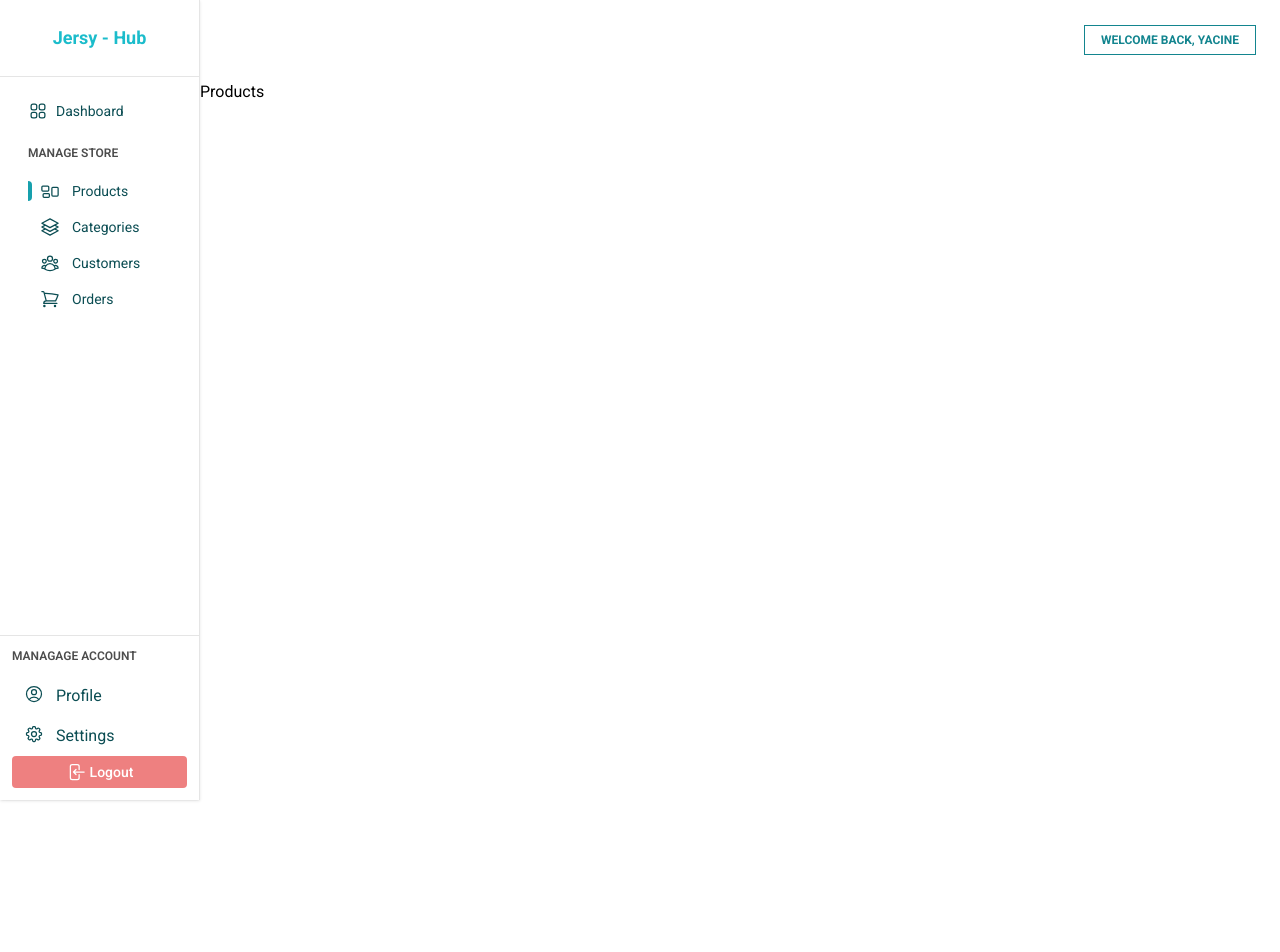
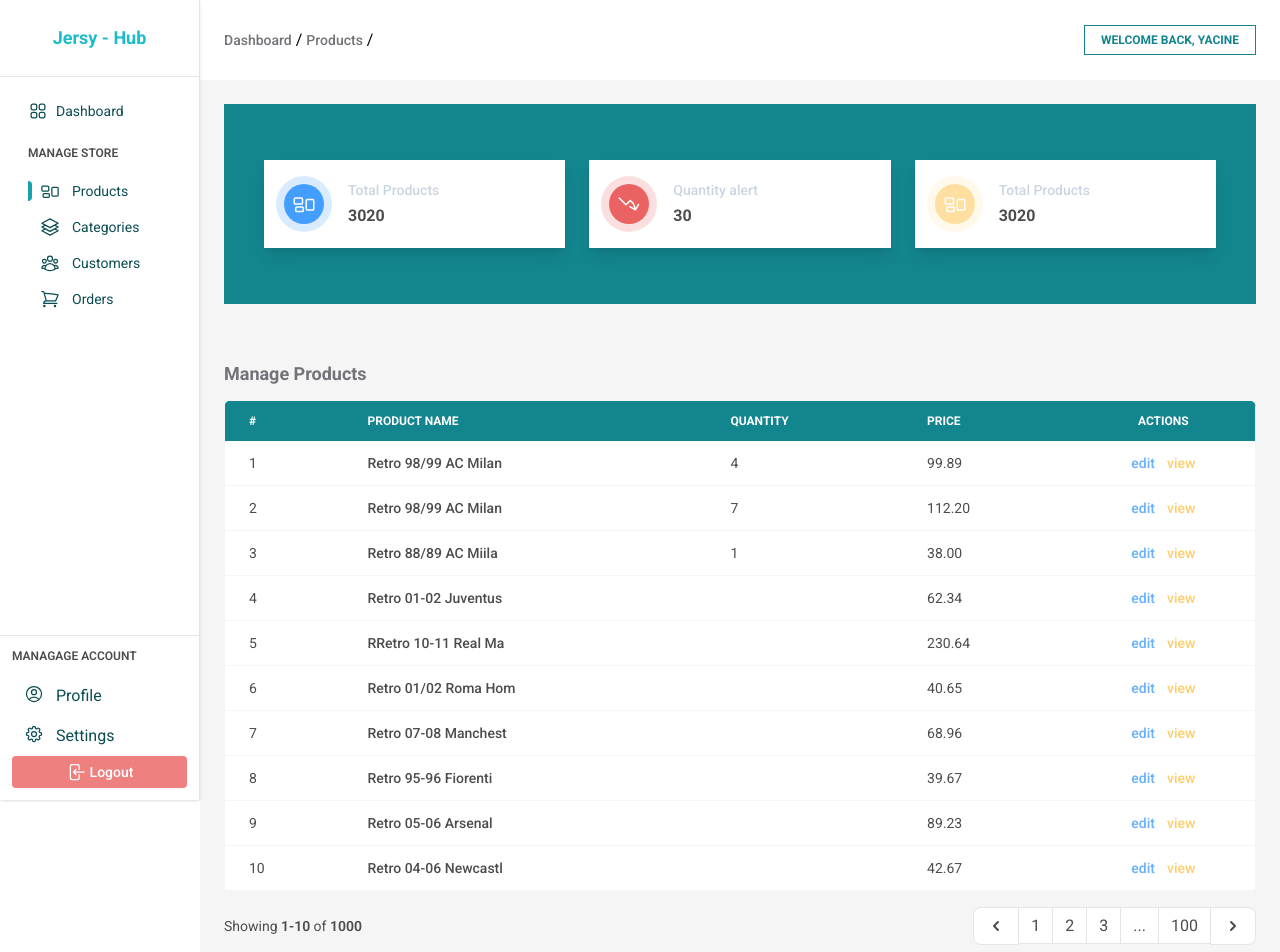
Before and after one commit to yacineahmaich/mega-mart-front, a React (Vite) app: page /dashboard/products in a window 1280 px wide. Shown: the top 952 px of the page. Before the commit the page ends 800 px from the top, so only its background shows below. Built offline with nearby package versions, Linux system fonts and the light colour scheme.

Commit message:
🚀 add manage products pages

```diff
--- a/src/components/admin/Navbar.tsx
+++ b/src/components/admin/Navbar.tsx
@@ -1,11 +1,24 @@
-import { ChevronDownIcon } from '@heroicons/react/24/solid'
+import { useLocation } from 'react-router-dom'
 
 const Navbar = () => {
+  const { pathname } = useLocation()
+
+  const routerNavigation = pathname.split('/').filter(el => el !== '')
+
   return (
-    <div className="fixed top-0 left-0 w-full pl-admin-sidebar h-admin-navbar">
+    <div className="w-full h-admin-navbar">
       <div className="flex items-center w-full h-full px-6 bg-white">
         <header className="flex items-center justify-between w-full py-3">
-          <span>&nbsp;</span>
+          <div className="space-x-1">
+            {routerNavigation.map((route, idx) => (
+              <span key={idx}>
+                <span className="mr-1 text-sm font-medium capitalize text-dark-500">
+                  {route}
+                </span>
+                <span>/</span>
+              </span>
+            ))}
+          </div>
 
           <nav>
             <span className="inline-flex text-primary-600 font-bold items-center px-4 py-1.5 text-xs uppercase border border-primary-600">
--- /dev/null
+++ b/src/components/admin/products/ProductsTable.tsx
@@ -0,0 +1,162 @@
+import { products } from '../../../utils/contants'
+import { Link } from 'react-router-dom'
+
+const ProductsTable = () => {
+  return (
+    <section>
+      <div className="relative overflow-hidden overflow-x-auto rounded-t-lg">
+        <table className="w-full text-sm text-left border text-dark-600 border-light ">
+          <thead className="text-xs text-white uppercase bg-primary-600">
+            <tr>
+              <th scope="col" className="px-6 py-3">
+                #
+              </th>
+              <th scope="col" className="px-6 py-3">
+                Product name
+              </th>
+              <th scope="col" className="px-6 py-3">
+                quantity
+              </th>
+              <th scope="col" className="px-6 py-3">
+                price
+              </th>
+              <th scope="col" className="px-6 py-3 text-center">
+                actions
+              </th>
+            </tr>
+          </thead>
+          <tbody>
+            {products.map(product => (
+              <tr className="bg-white border-b last:border-none text-dark-600 border-light">
+                <td className="px-6 py-3">{product.id}</td>
+                <th
+                  scope="row"
+                  className="px-6 py-3 font-medium text-gray-900 whitespace-nowrap"
+                >
+                  {product.name.slice(0, 20)}
+                </th>
+                <td className="px-6 py-3">{product.quantity}</td>
+                <td className="px-6 py-3">{product.price}</td>
+
+                <td className="space-x-3 text-center">
+                  <Link
+                    to="products"
+                    className="text-sm font-medium hover:underline text-info-300"
+                  >
+                    edit
+                  </Link>
+                  <Link
+                    to="products"
+                    className="text-sm font-medium hover:underline text-warning-900"
+                  >
+                    view
+                  </Link>
+                </td>
+              </tr>
+            ))}
+          </tbody>
+        </table>
+      </div>
+
+      {/* table pagination */}
+      <nav
+        className="flex items-center justify-between pt-4"
+        aria-label="Table navigation"
+      >
+        <span className="text-sm font-normal text-dark-600 ">
+          Showing&nbsp;
+          <span className="font-semibold text-gray-900">1-10&nbsp;</span>
+          of&nbsp;
+          <span className="font-semibold text-gray-900">1000&nbsp;</span>
+        </span>
+        <ul className="inline-flex items-center -space-x-px">
+          <li>
+            <a
+              href="#"
+              className="block px-3 py-2 ml-0 leading-tight bg-white border rounded-l-lg text-dark-600 border-gray hover:bg-primary-600 hover:text-white -700 "
+            >
+              <span className="sr-only">Previous</span>
+              <svg
+                className="w-5 h-5"
+                aria-hidden="true"
+                fill="currentColor"
+                viewBox="0 0 20 20"
+                xmlns="http://www.w3.org/2000/svg"
+              >
+                <path
+                  fill-rule="evenodd"
+                  d="M12.707 5.293a1 1 0 010 1.414L9.414 10l3.293 3.293a1 1 0 01-1.414 1.414l-4-4a1 1 0 010-1.414l4-4a1 1 0 011.414 0z"
+                  clip-rule="evenodd"
+                ></path>
+              </svg>
+            </a>
+          </li>
+          <li>
+            <a
+              href="#"
+              className="px-3 py-2 leading-tight bg-white border text-dark-600 border-gray hover:bg-primary-600 hover:text-white"
+            >
+              1
+            </a>
+          </li>
+          <li>
+            <a
+              href="#"
+              className="px-3 py-2 leading-tight bg-white border text-dark-600 border-gray hover:bg-primary-600 hover:text-white"
+            >
+              2
+            </a>
+          </li>
+          <li>
+            <a
+              href="#"
+              aria-current="page"
+              className="px-3 py-2 leading-tight bg-white border text-dark-600 border-gray hover:bg-primary-600 hover:text-white"
+            >
+              3
+            </a>
+          </li>
+          <li>
+            <a
+              href="#"
+              className="px-3 py-2 leading-tight bg-white border text-dark-600 border-gray hover:bg-primary-600 hover:text-white"
+            >
+              ...
+            </a>
+          </li>
+          <li>
+            <a
+              href="#"
+              className="px-3 py-2 leading-tight bg-white border text-dark-600 border-gray hover:bg-primary-600 hover:text-white "
+            >
+              100
+            </a>
+          </li>
+          <li>
+            <a
+              href="#"
+              className="block px-3 py-2 leading-tight bg-white border rounded-r-lg text-dark-600 border-gray hover:bg-primary-600 hover:text-white "
+            >
+              <span className="sr-only">Next</span>
+              <svg
+                className="w-5 h-5"
+                aria-hidden="true"
+                fill="currentColor"
+                viewBox="0 0 20 20"
+                xmlns="http://www.w3.org/2000/svg"
+              >
+                <path
+                  fill-rule="evenodd"
+                  d="M7.293 14.707a1 1 0 010-1.414L10.586 10 7.293 6.707a1 1 0 011.414-1.414l4 4a1 1 0 010 1.414l-4 4a1 1 0 01-1.414 0z"
+                  clip-rule="evenodd"
+                ></path>
+              </svg>
+            </a>
+          </li>
+        </ul>
+      </nav>
+    </section>
+  )
+}
+
+export default ProductsTable
--- /dev/null
+++ b/src/components/admin/products/StatisticCard.tsx
@@ -0,0 +1,40 @@
+import { FC } from 'react'
+
+type Props = {
+  label: string
+  value: string | number
+  icon: React.ForwardRefExoticComponent<
+    Omit<React.SVGProps<SVGSVGElement>, 'ref'> & {
+      title?: string | undefined
+      titleId?: string | undefined
+    } & React.RefAttributes<SVGSVGElement>
+  >
+  className?: string
+  iconWrapperClassName?: string
+}
+
+const StatisticCard: FC<Props> = ({
+  label,
+  value,
+  icon: Icon,
+  className,
+  iconWrapperClassName,
+}) => {
+  return (
+    <article
+      className={`flex items-center gap-6 p-5 bg-white shadow-lg border-gray ${className}`}
+    >
+      <div
+        className={`p-2 text-white rounded-full ring-8 ${iconWrapperClassName}`}
+      >
+        <Icon className="w-6 h-6" />
+      </div>
+      <div className="flex flex-col gap-1">
+        <span className="text-sm font-medium text-slate-300">{label}</span>
+        <span className="font-bold text-dark-600 text-md">{value}</span>
+      </div>
+    </article>
+  )
+}
+
+export default StatisticCard
--- /dev/null
+++ b/src/components/admin/products/Statistics.tsx
@@ -0,0 +1,32 @@
+import {
+  ArrowTrendingDownIcon,
+  RectangleGroupIcon,
+} from '@heroicons/react/24/outline'
+import StatisticCard from './StatisticCard'
+
+const Statistics = () => {
+  return (
+    <div className="grid grid-cols-3 gap-6 px-10 bg-primary-600 py-14 mb-14">
+      <StatisticCard
+        label="Total Products"
+        value={3020}
+        icon={RectangleGroupIcon}
+        iconWrapperClassName="bg-info-500 ring-info-500/20"
+      />
+      <StatisticCard
+        label="Quantity alert"
+        value={30}
+        icon={ArrowTrendingDownIcon}
+        iconWrapperClassName="bg-danger-500 ring-danger-500/20"
+      />
+      <StatisticCard
+        label="Total Products"
+        value={3020}
+        icon={RectangleGroupIcon}
+        iconWrapperClassName="bg-warning-500 ring-warning-500/20"
+      />
+    </div>
+  )
+}
+
+export default Statistics
--- a/src/pages/admin/AdminLayout.tsx
+++ b/src/pages/admin/AdminLayout.tsx
@@ -4,10 +4,10 @@ import SideBar from '../../components/admin/SideBar'
 
 const AdminLayout = () => {
   return (
-    <div className="w-full h-screen pl-admin-sidebar pt-admin-navbar">
+    <div className="w-full h-screen pl-admin-sidebar">
       <SideBar />
       <Navbar />
-      <main className="w-full">
+      <main className="w-full p-6 bg-light">
         <Outlet />
       </main>
     </div>
--- a/src/pages/admin/Products.tsx
+++ b/src/pages/admin/Products.tsx
@@ -1,5 +1,20 @@
+import ProductsTable from '../../components/admin/products/ProductsTable'
+import Statistics from '../../components/admin/products/Statistics'
+
 const Products = () => {
-  return <div>Products</div>
+  return (
+    <div>
+      <main className="">
+        <Statistics />
+
+        <h2 className="mb-3 text-lg font-bold text-dark-500">
+          Manage Products
+        </h2>
+
+        <ProductsTable />
+      </main>
+    </div>
+  )
 }
 
 export default Products
```
